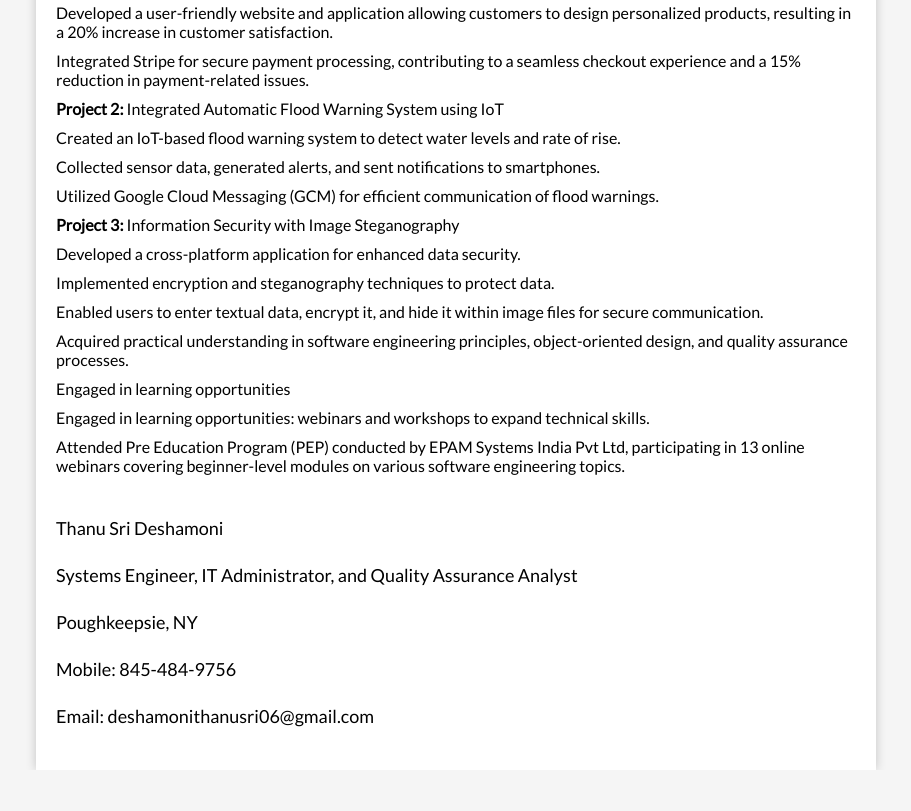
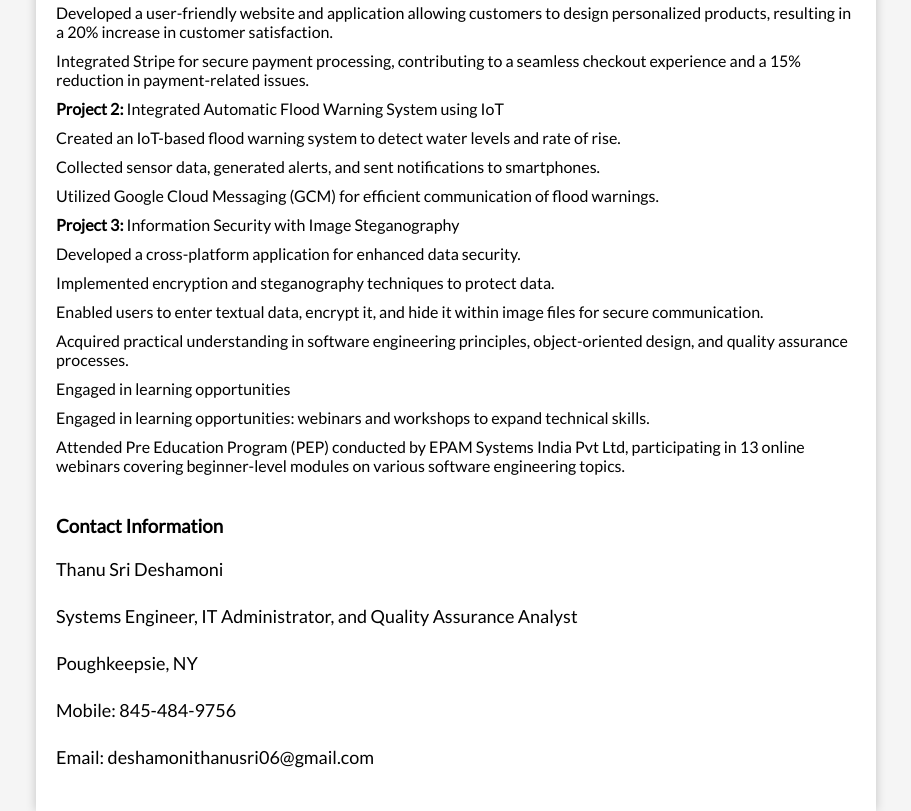
Before and after one commit to thanusri123/thanusri123.github.io, a plain HTML site: page index.html in a window 1280 px wide. Shown: the part 1178-1989 px from the top of the page, without its empty margins (184-1095 px from the left). Before the commit the page ends 1948 px from the top, so only its background shows below. Drawn offline with Linux system fonts and the light colour scheme.

Commit message:
Update index.html

```diff
--- a/index.html
+++ b/index.html
@@ -150,6 +150,7 @@
             </ul>
 	</section>
             <section class="section">
+		<h3> Contact Information </h3>
                 <p>Thanu Sri Deshamoni</p>
                 <p>Systems Engineer, IT Administrator, and Quality Assurance Analyst</p>
                 <p>Poughkeepsie, NY</p>
```
